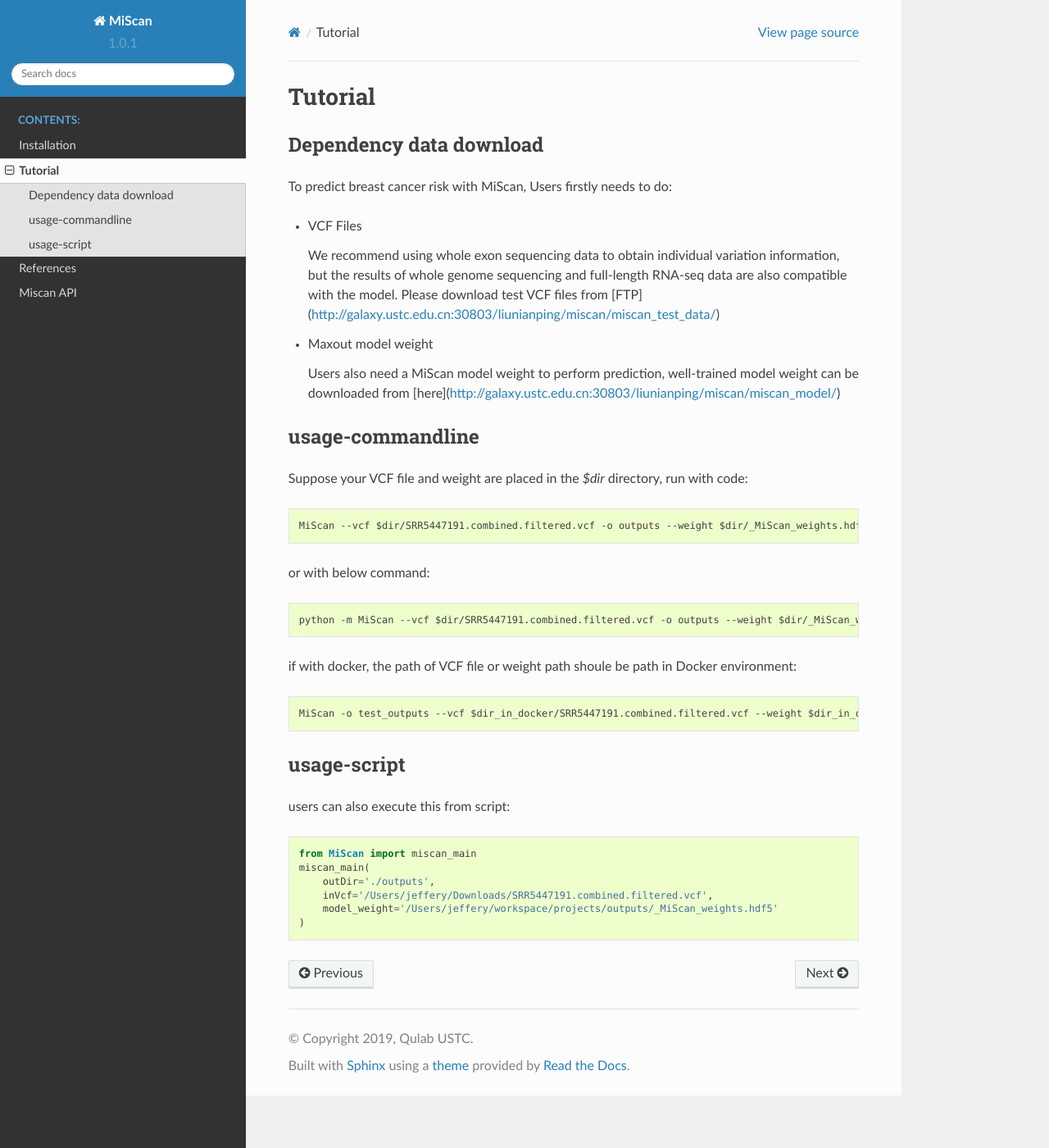
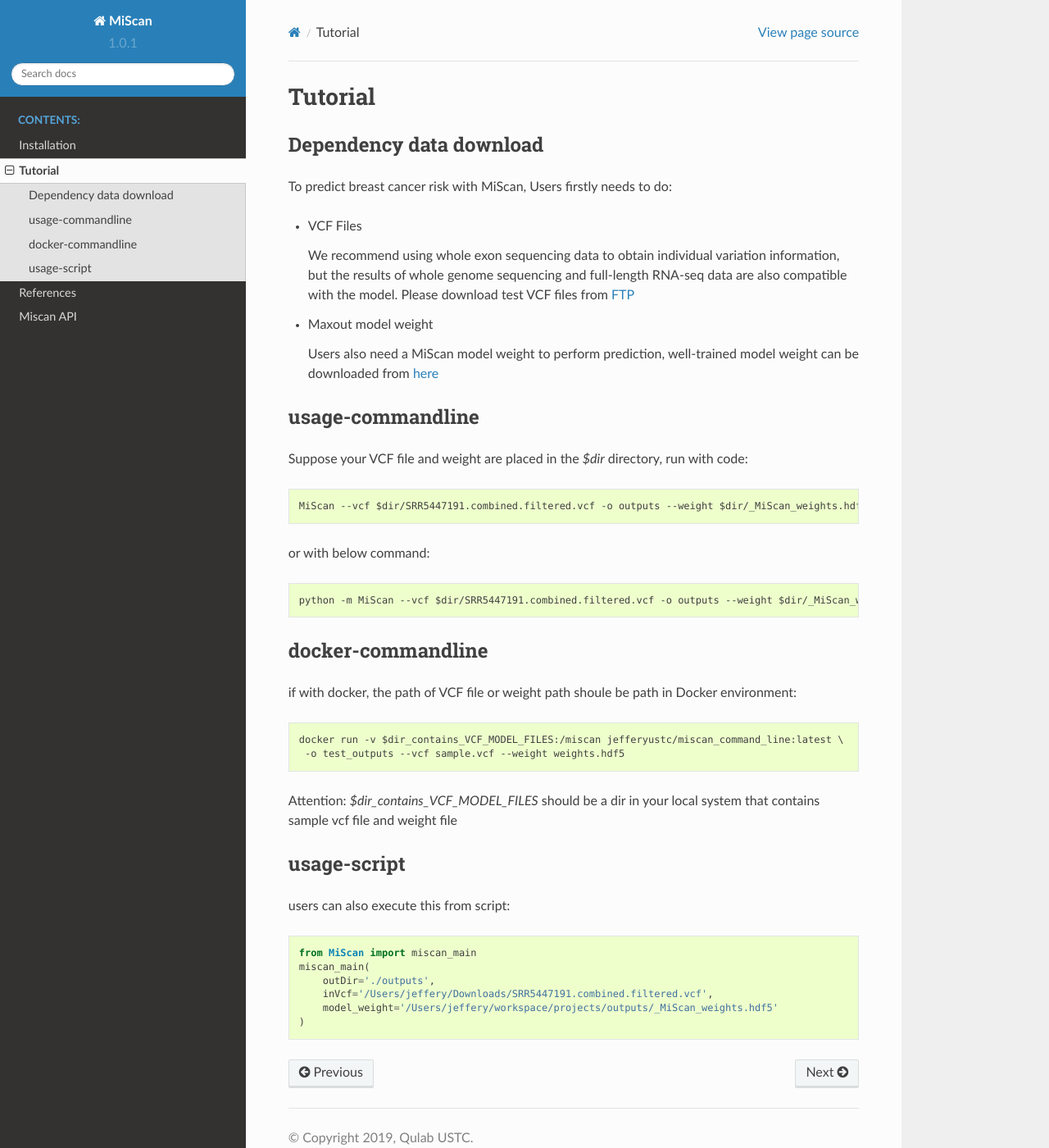
Before and after one commit to jefferyUstc/MiScan_cli, a Sphinx documentation site: the page built from docs/source/tutorial.rst, in a window 1280 px wide and 1400 px high. Shown: the whole window at 82% size. Built offline with Sphinx 7.4.7 and the Read the Docs theme 2.0.0, drawn with Linux system fonts in a browser that asks for light colours.

Commit message:
update docs: docker usage & navigation

```diff
--- a/docs/source/conf.py
+++ b/docs/source/conf.py
@@ -34,7 +34,8 @@
 extensions = [
     'sphinx.ext.autodoc',
     'sphinx.ext.autosummary',
-    'sphinx.ext.napoleon'
+    'sphinx.ext.napoleon',
+    'sphinx.ext.intersphinx'
 ]
 
 # Add any paths that contain templates here, relative to this directory.
--- a/docs/source/installation.rst
+++ b/docs/source/installation.rst
@@ -27,6 +27,7 @@
 
     docker pull jefferyustc/miscan_command_line:latest
 
-you can also select a image version from dockerHub_
+for docker command line usage, please see :doc:`tutorial <tutorial>`,
+you can also select a suitable image version from dockerHub_
 
-.. _dockerHub: https://hub.docker.com/
+.. _dockerHub: https://hub.docker.com/r/jefferyustc/miscan_command_line
--- a/docs/source/tutorial.rst
+++ b/docs/source/tutorial.rst
@@ -10,11 +10,11 @@
 
   We recommend using whole exon sequencing data to obtain individual variation
   information, but the results of whole genome sequencing and full-length RNA-seq
-  data are also compatible with the model. Please download test VCF files from [FTP](http://galaxy.ustc.edu.cn:30803/liunianping/miscan/miscan_test_data/)
+  data are also compatible with the model. Please download test VCF files from FTP_
 
 * Maxout model weight
 
-  Users also need a MiScan model weight to perform prediction, well-trained model weight can be downloaded from [here](http://galaxy.ustc.edu.cn:30803/liunianping/miscan/miscan_model/)
+  Users also need a MiScan model weight to perform prediction, well-trained model weight can be downloaded from here_
 
 usage-commandline
 ~~~~~~~~~~~~~~~~~~~~~~~~~~~
@@ -28,9 +28,14 @@
     python -m MiScan --vcf $dir/SRR5447191.combined.filtered.vcf -o outputs --weight $dir/_MiScan_weights.hdf5
 
 
+docker-commandline
+~~~~~~~~~~~~~~~~~~~~~~~~~~~
 if with docker, the path of VCF file or weight path shoule be path in Docker environment::
 
-    MiScan -o test_outputs --vcf $dir_in_docker/SRR5447191.combined.filtered.vcf --weight $dir_in_docker/_MiScan_weights.hdf5
+    docker run -v $dir_contains_VCF_MODEL_FILES:/miscan jefferyustc/miscan_command_line:latest \
+     -o test_outputs --vcf sample.vcf --weight weights.hdf5
+
+Attention: `$dir_contains_VCF_MODEL_FILES` should be a dir in your local system that contains sample vcf file and weight file
 
 
 usage-script
```
Also changed, not shown: other parts of docs/source/tutorial.rst (+5 -0 lines).
